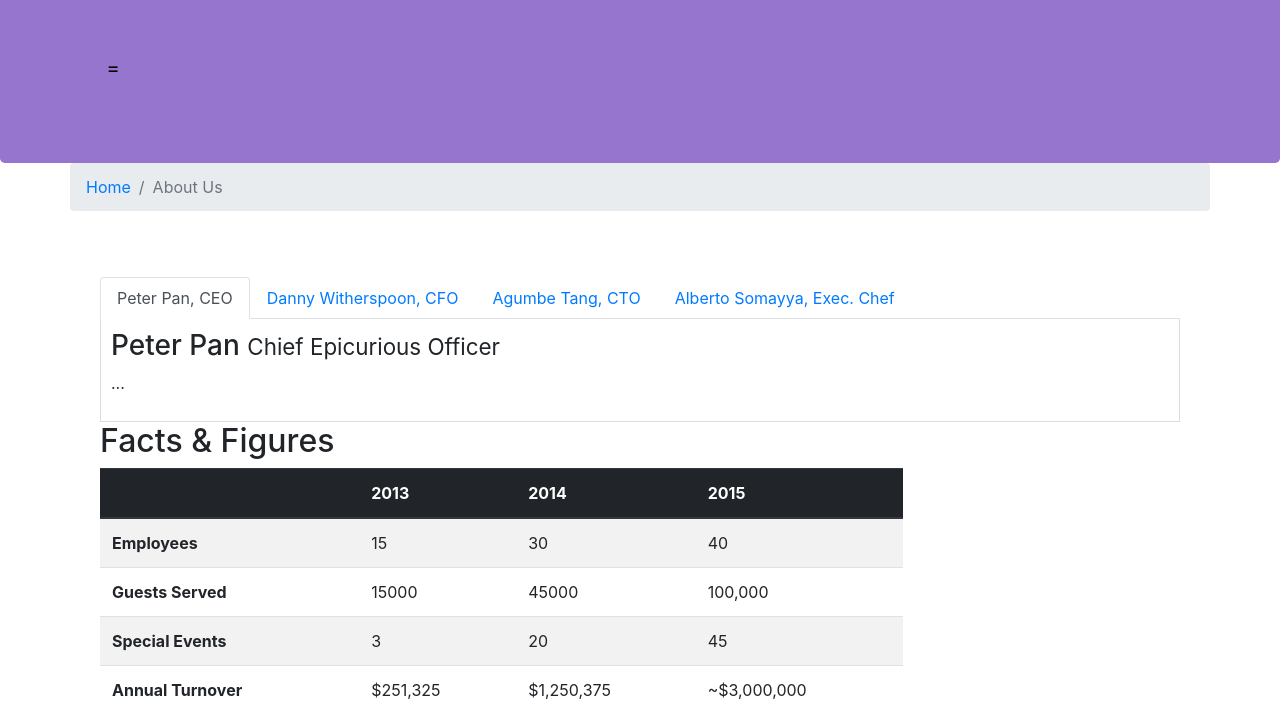
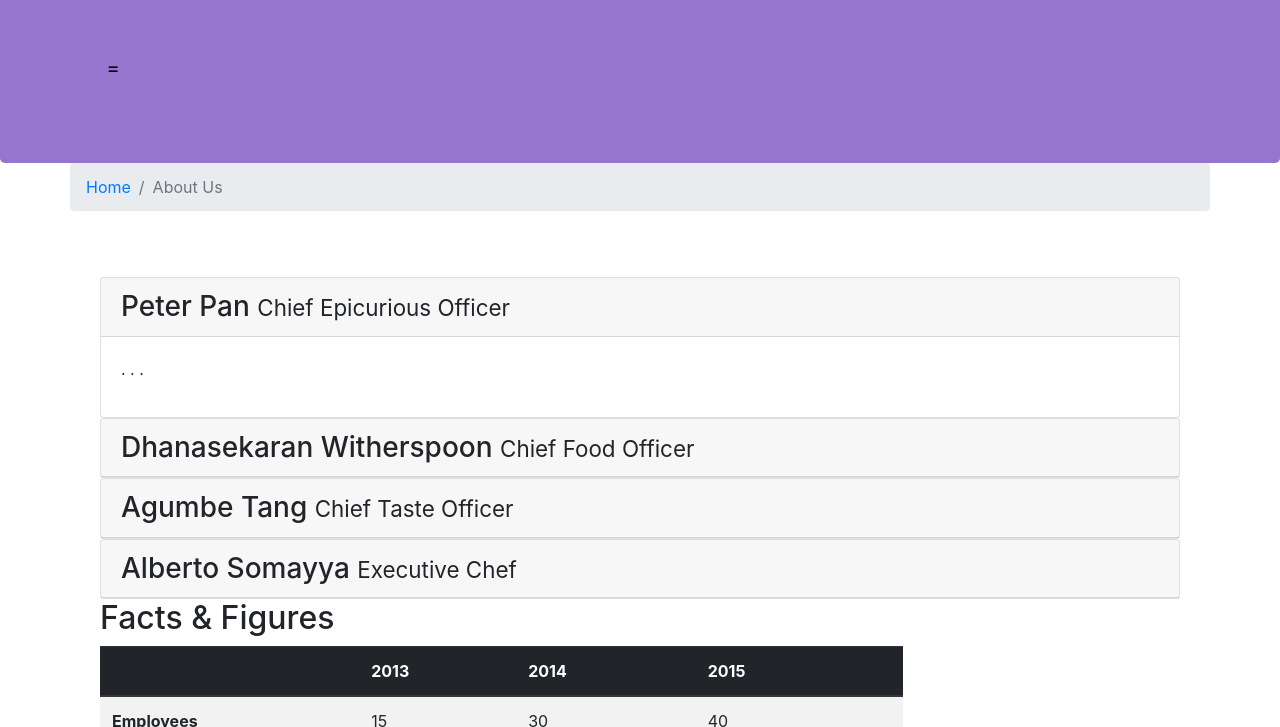
Before and after one commit to khanhhung111/conFusion, a website: page aboutus.html in a window 1280 px wide. Shown: the part 67-794 px from the top of the page. Drawn offline with nearby package versions, Linux system fonts and the light colour scheme.

Commit message:
Accordion

```diff
--- a/aboutus.html
+++ b/aboutus.html
@@ -60,39 +60,67 @@
 
             <div class="row row-content">
                 <div class="col-12">
-                    <ul class="nav nav-tabs">
-                        <li class="nav-item">
-                            <a class="nav-link active" href="#peter" role="tab" data-toggle="tab">Peter Pan, CEO</a>
-                        </li>
-                        <li class="nav-item">
-                            <a class="nav-link" href="#danny" role="tab" data-toggle="tab">Danny Witherspoon, CFO</a>
-                        </li>
-                        <li class="nav-item">
-                            <a class="nav-link" href="#agumbe" role="tab" data-toggle="tab">Agumbe Tang, CTO</a>
-                        </li>
-                        <li class="nav-item">
-                            <a class="nav-link" href="#alberto" role="tab" data-toggle="tab">Alberto Somayya, Exec.
-                                Chef</a>
-                        </li>
-                    </ul>
-                    <div class="tab-content">
-                        <div role="tabpanel" class="tab-pane fade show active" id="peter">
-                            <h3>Peter Pan <small>Chief Epicurious Officer</small></h3>
-                            <p> ... </p>
+                    <div id="accordion">
+                        <div class="card">
+                            <div class="card-header" role="tab" id="peterhead">
+                                <h3 class="mb-0">
+                                    <a data-toggle="collapse" data-target="#peter">
+                                        Peter Pan <small>Chief Epicurious Officer</small>
+                                    </a>
+                                </h3>
+                            </div>
+                            <div class="collapse show" id="peter" data-parent="#accordion">
+                                <div class="card-body">
+                                    <p class="d-none d-sm-block">. . .</p>
+                                </div>
+                            </div>
                         </div>
-                        <div role="tabpanel" class="tab-pane" id="danny">
-                            <h3>Danny Pan <small>Chief Epicurious Officer</small></h3>
-                            <p> ... </p>
+                        <div class="card">
+                            <div class="card-header" role="tab" id="dannyhead">
+                                <h3 class="mb-0">
+                                    <a class="collapsed" data-toggle="collapse" data-target="#danny">
+                                        Dhanasekaran Witherspoon <small>Chief Food Officer</small>
+                                    </a>
+                                </h3>
+                            </div>
+                            <div class="collapse" id="danny" data-parent="#accordion">
+                                <div class="card-body">
+                                    <p class="d-none d-sm-block">. . .</em></p>
+                                </div>
+                            </div>
                         </div>
-                        <div role="tabpanel" class="tab-pane" id="agumbe">
-                            <h3>Agumbe Pan <small>Chief Epicurious Officer</small></h3>
-                            <p> ... </p>
+                        <div class="card">
+                            <div class="card-header" role="tab" id="agumbehead">
+                                <h3 class="mb-0">
+                                    <a class="collapsed" data-toggle="collapse" data-target="#agumbe">
+                                        Agumbe Tang <small>Chief Taste Officer</small>
+                                    </a>
+                                </h3>
+                            </div>
+                            <div class="collapse" id="agumbe" data-parent="#accordion">
+                                <div class="card-body">
+                                    <p class="d-none d-sm-block">. . .</p>
+                                </div>
+                            </div>
                         </div>
-                        <div role="tabpanel" class="tab-pane" id="alberto">
-                            <h3>Alberto Pan <small>Chief Epicurious Officer</small></h3>
-                            <p> ... </p>
+                        <div class="card">
+                            <div class="card-header" role="tab" id="albertohead">
+                                <h3 class="mb-0">
+                                    <a class="collapsed" data-toggle="collapse" data-target="#alberto">
+                                        Alberto Somayya <small>Executive Chef</small>
+                                    </a>
+                                </h3>
+                            </div>
+                            <div class="collapse" id="alberto" data-parent="#accordion">
+                                <div class="card-body">
+                                    <p class="d-none d-sm-block">. . .</em></p>
+                                </div>
+                            </div>
                         </div>
+
+
                     </div>
+
 
                 </div>
                 <div class="col-12 col-sm-9">
```
